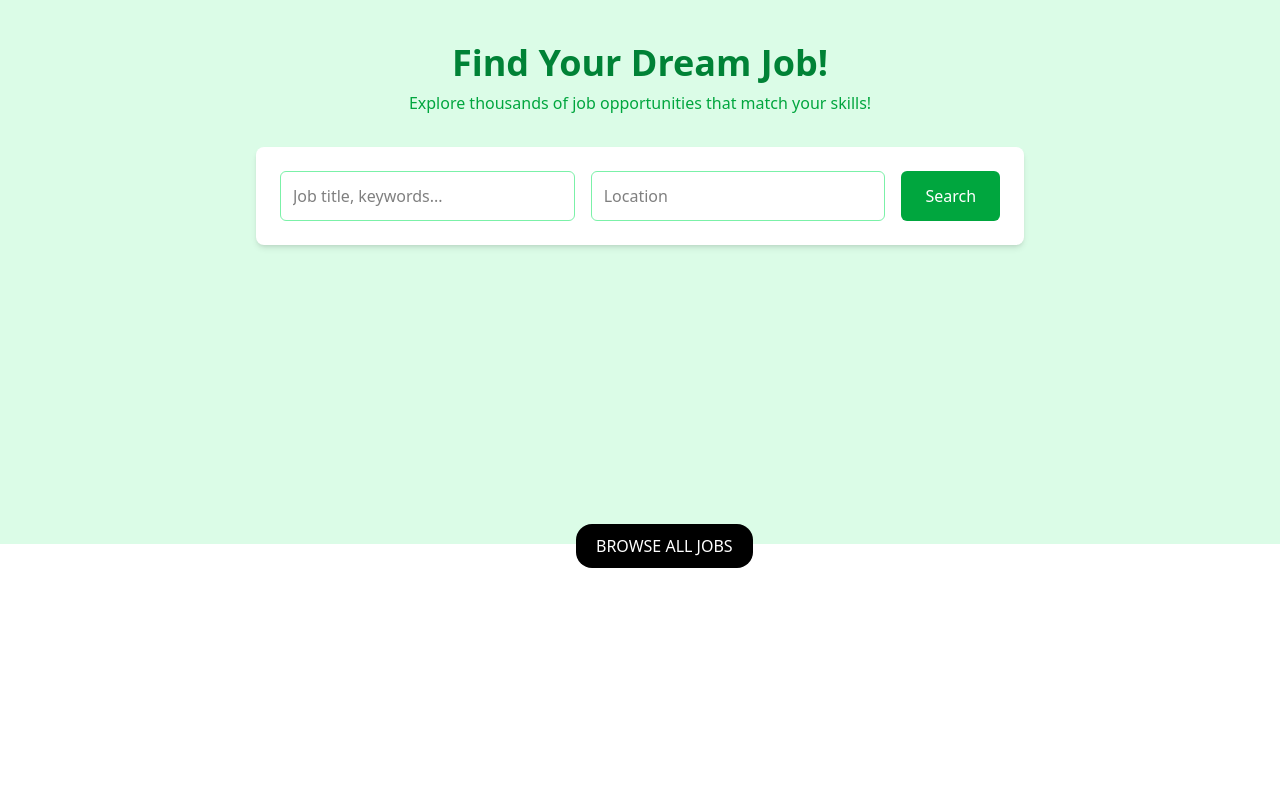
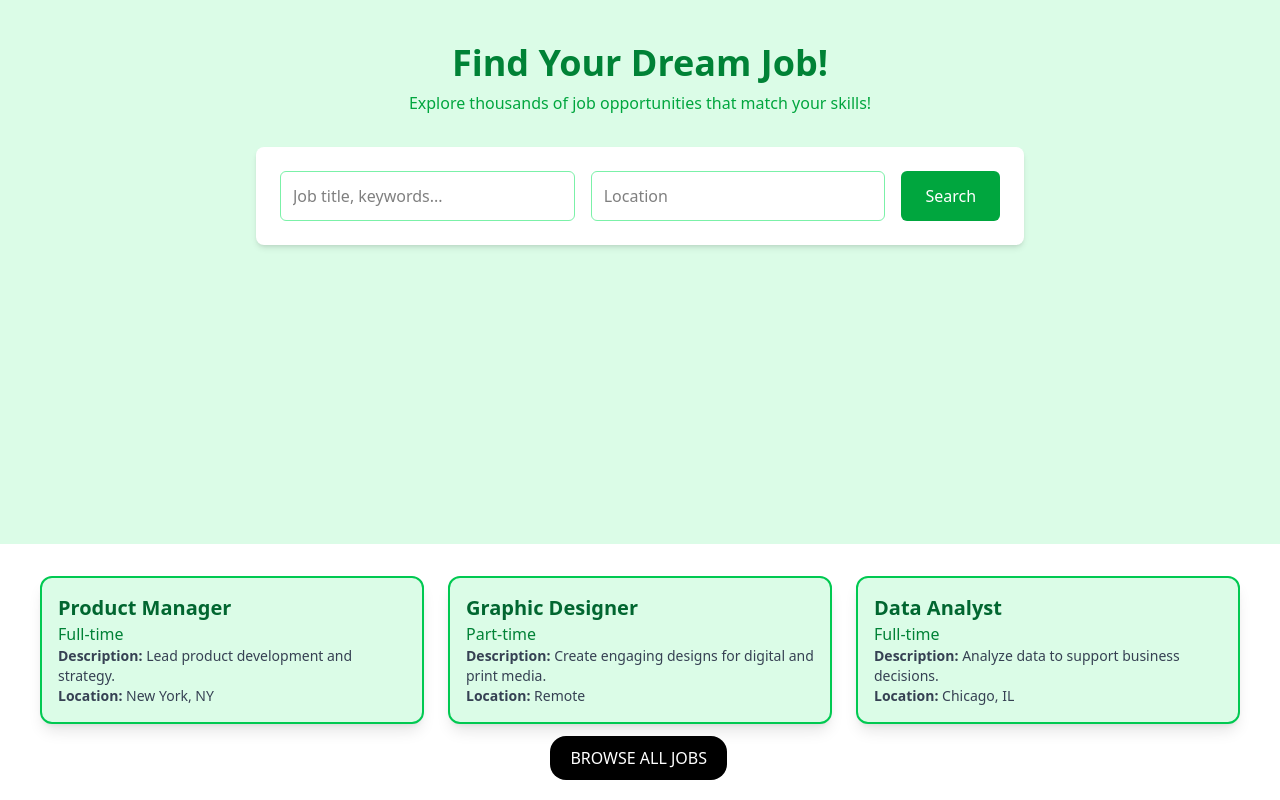
Before and after one commit to AlexAinea/Job_App, a React (Vite) app in the folder job_app/: page / in a window 1280 px wide. Shown: the part 256-1056 px from the top of the page. Before the commit the page ends 844 px from the top, so only its background shows below. Built offline with nearby package versions, Linux system fonts and the light colour scheme.

Commit message:
yaani hapo hadi sijafanya kitu

```diff
--- a/job_app/src/components/CurrentlyViewingJobsComps.jsx
+++ b/job_app/src/components/CurrentlyViewingJobsComps.jsx
@@ -1,17 +1,58 @@
-import React from 'react'
-import jobData from '../data/jobs.json'
-import { useState } from 'react'
-import JobCard from './JobCard'
+import React, { useState, useEffect } from "react";
+import jobData from "../data/jobs.json";
+import "../styles/SVJC.css";
 
 const CurrentlyViewingJobsComps = () => {
-    const [allJobs,setAllJobs] = useState(jobData.jobs)
-    const [viewingJobs,setViewingJobs] = useState([0,1,2])
-    const [jobIndex,setJobIndex] = useState([allJobs.map((job) =>(job.id))])
+  const [allJobs] = useState(jobData.jobs);
+  const [startIndex, setStartIndex] = useState(0);
+  const [swipe, setSwipe] = useState(false); // Controls animation trigger
+
+  useEffect(() => {
+    const interval = setInterval(() => {
+      setSwipe(true); // Start animation
+      setTimeout(() => {
+        setStartIndex((prevIndex) => (prevIndex + 1) % allJobs.length);
+        setSwipe(false); // Reset animation after the transition
+      }, 300); // Matches animation duration
+    }, 5000);
+
+    return () => clearInterval(interval); // Cleanup on unmount
+  }, [allJobs.length]);
+
+  const viewingJobs = [
+    startIndex,
+    (startIndex + 1) % allJobs.length,
+    (startIndex + 2) % allJobs.length,
+  ];
+
   return (
-    <div>
-        {console.log(jobIndex)}
+    <div className="p-8">
+      {/* Job Cards Container */}
+      <div
+        className={`flex flex-wrap justify-center gap-6 transition-transform duration-300 ${
+          swipe ? "animate-swipeRight" : ""
+        }`}
+      >
+        {allJobs
+          .filter((_, index) => viewingJobs.includes(index))
+          .map((job) => (
+            <div
+              key={job.id}
+              className="bg-green-100 border-green-500 border-2 rounded-xl shadow-lg p-4 w-96 h-auto"
+            >
+              <h2 className="text-xl font-bold text-green-800">{job.title}</h2>
+              <p className="text-green-700 font-medium">{job.type}</p>
+              <p className="text-sm text-gray-700">
+                <span className="font-semibold">Description:</span> {job.description}
+              </p>
+              <p className="text-sm text-gray-700">
+                <span className="font-semibold">Location:</span> {job.location}
+              </p>
+            </div>
+          ))}
+      </div>
     </div>
-  )
-}
+  );
+};
 
-export default CurrentlyViewingJobsComps
+export default CurrentlyViewingJobsComps;
--- a/job_app/src/styles/App.css
+++ b/job_app/src/styles/App.css
@@ -1,7 +1,7 @@
 @import "tailwindcss";
 
 .mlhigh {
-    margin-left: 45%;
+    margin-left: 43%;
     overflow: hidden;
 }
 
--- /dev/null
+++ b/job_app/src/styles/SVJC.css
@@ -0,0 +1,16 @@
+@import "tailwindcss";
+
+@keyframes swipeRight {
+  from {
+    transform: translateX(100%);
+    opacity: 0;
+  }
+  to {
+    transform: translateX(0);
+    opacity: 1;
+  }
+}
+
+.animate-swipeRight {
+  animation: swipeRight 0.3s ease-in-out;
+}
```
